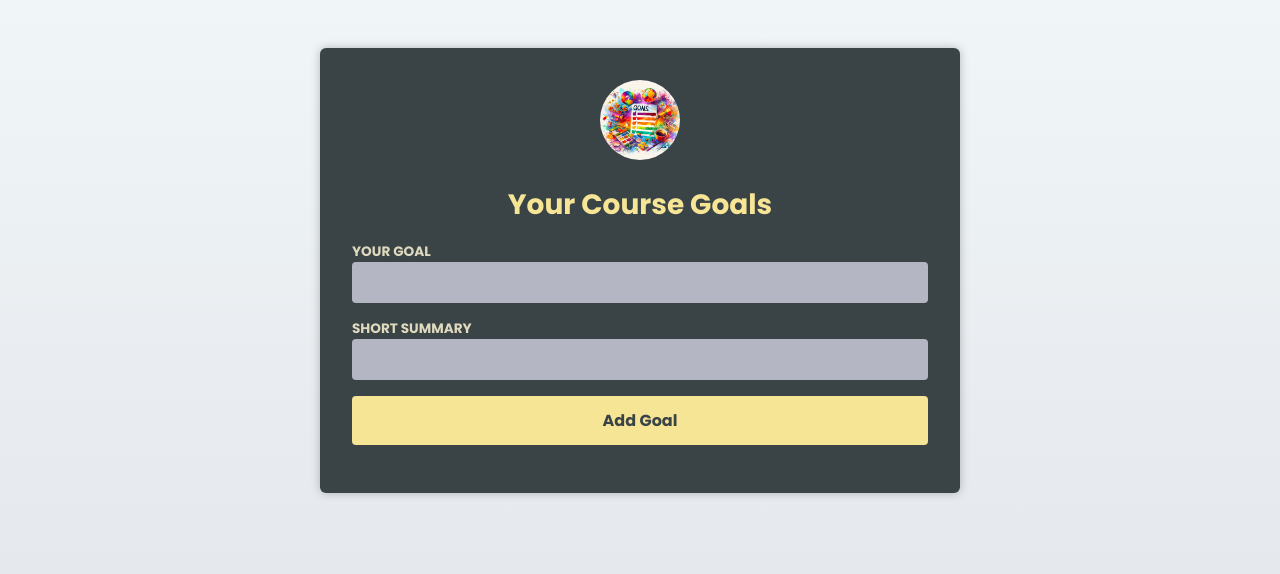
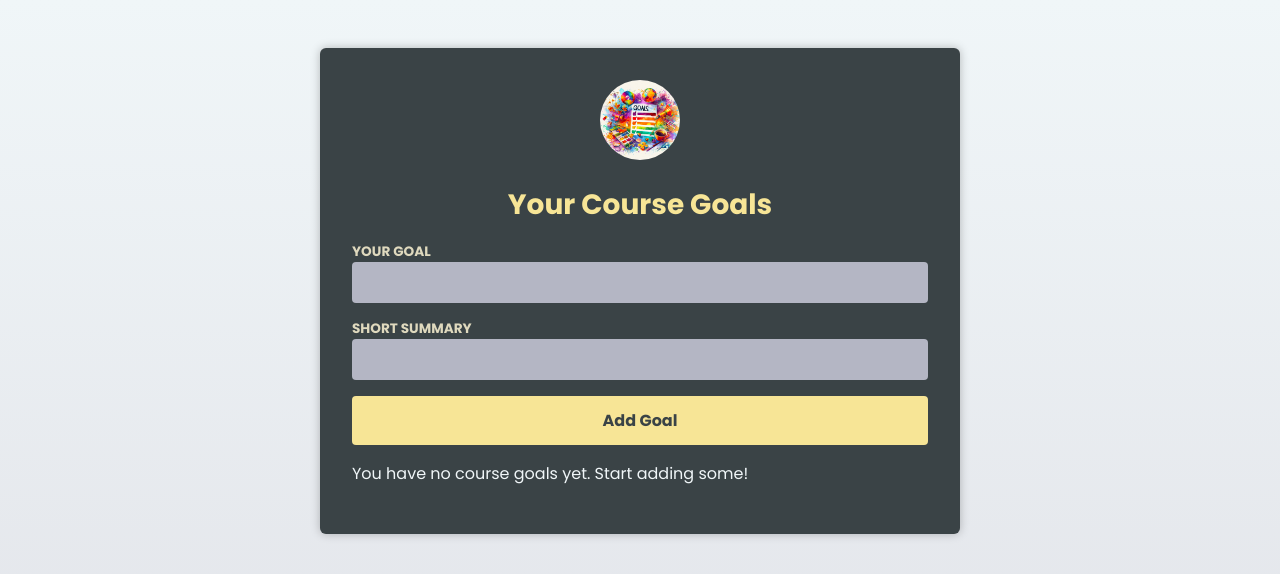
Before and after one commit to elvan/goal-list-app-react-typescript-essentials, a React (Vite) app: page / in a window 1280 px wide. Shown: the top 574 px of the page. Built offline with nearby package versions, Linux system fonts and the light colour scheme.

Commit message:
Add course goal count warning and hint components
- Introduces InfoBox component for displaying hints and warnings
- Displays a hint when there are no course goals
- Displays a warning when there are 4 or more course goals
- Enhances user experience by providing context and guidance

```diff
--- a/src/components/CourseGoalList.tsx
+++ b/src/components/CourseGoalList.tsx
@@ -1,5 +1,8 @@
+import { type ReactNode } from 'react';
+
 import { type CourseGoal as CGoal } from '../App.tsx';
 import CourseGoal from './CourseGoal.tsx';
+import InfoBox from './InfoBox.tsx';
 
 type CourseGoalListProps = {
   goals: CGoal[];
@@ -10,7 +13,27 @@ export default function CourseGoalList({
   goals,
   onDeleteGoal,
 }: CourseGoalListProps) {
+  if (goals.length === 0) {
     return (
+      <InfoBox mode='hint'>
+        You have no course goals yet. Start adding some!
+      </InfoBox>
+    );
+  }
+
+  let warningBox: ReactNode;
+
+  if (goals.length >= 4) {
+    warningBox = (
+      <InfoBox mode='warning'>
+        You're collecting a lot of goals. Don't put too much on your plate!
+      </InfoBox>
+    );
+  }
+
+  return (
+    <>
+      {warningBox}
       <ul>
         {goals.map((goal) => (
           <li key={goal.id}>
@@ -20,5 +43,6 @@ export default function CourseGoalList({
           </li>
         ))}
       </ul>
+    </>
   );
 }
--- /dev/null
+++ b/src/components/InfoBox.tsx
@@ -0,0 +1,23 @@
+import { type ReactNode } from 'react';
+
+type InfoBoxProps = {
+  mode: 'hint' | 'warning';
+  children: ReactNode;
+};
+
+export default function InfoBox({ mode, children }: InfoBoxProps) {
+  if (mode === 'hint') {
+    return (
+      <aside className='infobox infobox-hint'>
+        <p>{children}</p>
+      </aside>
+    );
+  }
+
+  return (
+    <aside className='infobox infobox-warning warning--medium'>
+      <h2>Warning</h2>
+      <p>{children}</p>
+    </aside>
+  );
+}
```
Lines whose indentation alone changed are shown as unchanged.
